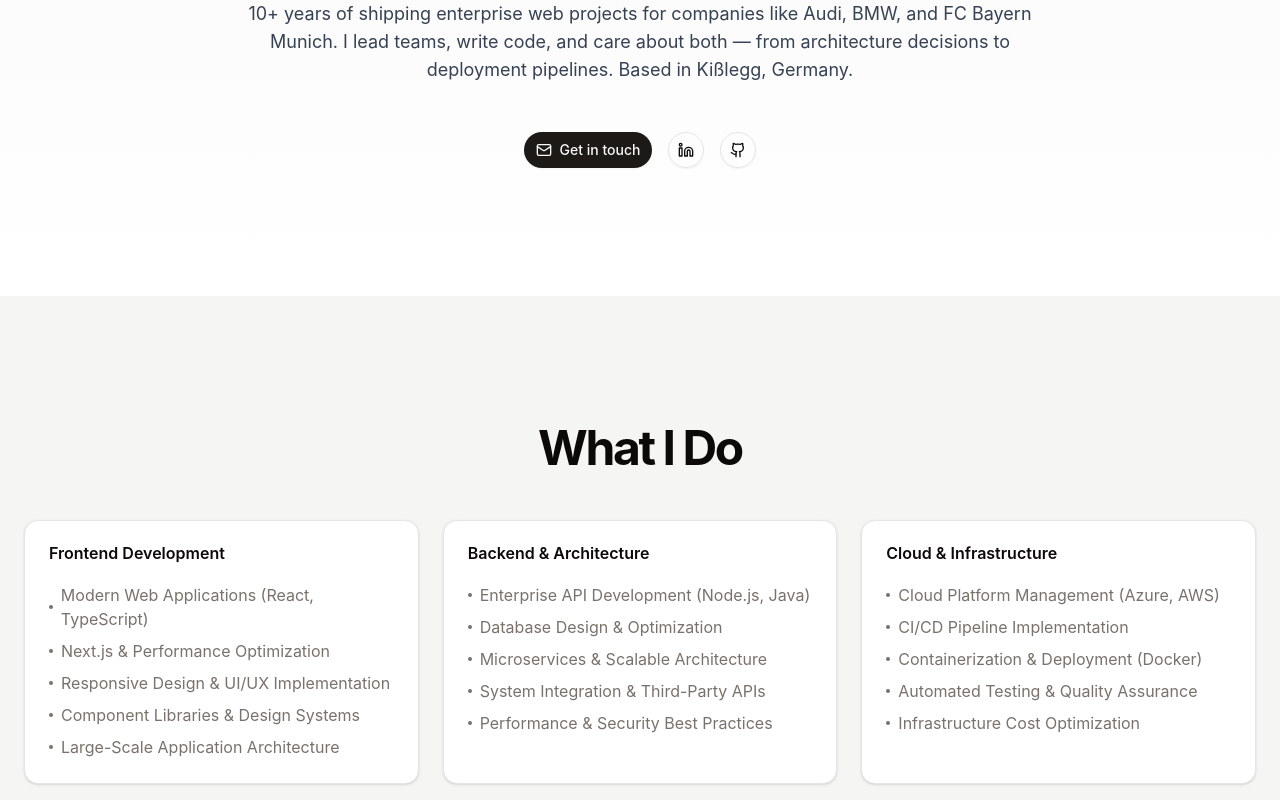
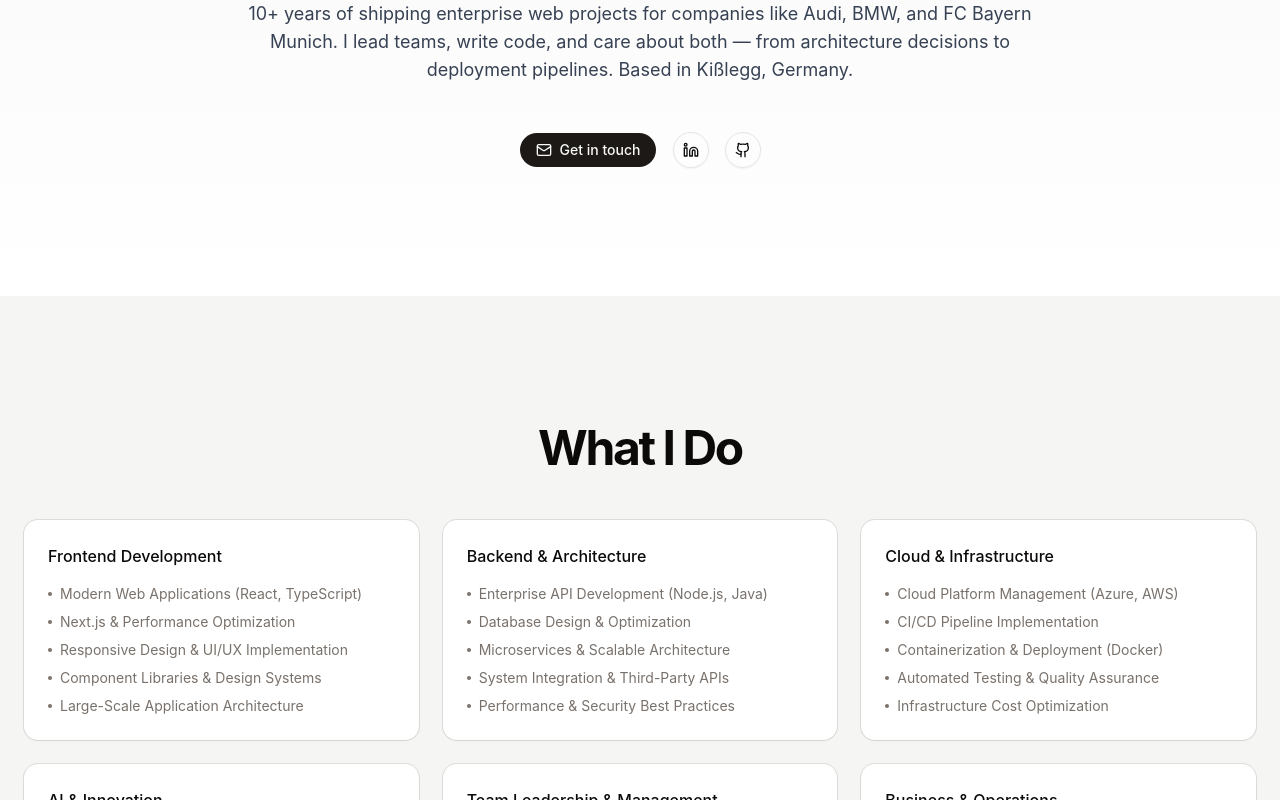
Before and after one commit to feedm3/dietenberger.me, a Next.js app: page / in a window 1280 px wide. Shown: the part 500-1300 px from the top of the page. Built offline with nearby package versions, Linux system fonts and the light colour scheme.

Commit message:
feat: migrate to base-ui

```diff
--- a/package.json
+++ b/package.json
@@ -10,7 +10,7 @@
     "test:types": "tsc --noEmit"
   },
   "dependencies": {
-    "@radix-ui/react-slot": "1.2.4",
+    "@base-ui/react": "^1.2.0",
     "class-variance-authority": "0.7.1",
     "clsx": "2.1.1",
     "lucide-react": "0.574.0",
@@ -28,6 +28,5 @@
     "tailwindcss": "^4.2.0",
     "tw-animate-css": "^1.4.0",
     "typescript": "^5.9.3"
-  },
-  "packageManager": "pnpm@10.13.1"
+  }
 }
--- a/src/app/not-found.tsx
+++ b/src/app/not-found.tsx
@@ -8,8 +8,8 @@
       <p className="mt-4 text-muted-foreground text-lg">
         This page could not be found.
       </p>
-      <Button asChild className="mt-8">
-        <Link href="/">Go back home</Link>
+      <Button nativeButton={false} render={<Link href="/" />} className="mt-8">
+        Go back home
       </Button>
     </main>
   );
--- a/src/components/hero-section.tsx
+++ b/src/components/hero-section.tsx
@@ -41,48 +41,51 @@
         </p>
         <div className="flex gap-4 mt-6">
           <Button
+            nativeButton={false}
             className="rounded-full px-4 py-2 flex items-center gap-2"
-            asChild
-          >
+            render={
               <Link
                 href="mailto:fabian@dietenberger.me"
                 target="_blank"
                 rel="noopener noreferrer"
                 title="Send me an email"
+              />
+            }
           >
             <Mail className="h-5 w-5" aria-hidden="true" />
             <span>Get in touch</span>
-            </Link>
           </Button>
           <Button
+            nativeButton={false}
             variant="outline"
             size="icon"
             className="rounded-full bg-transparent"
-            asChild
-          >
+            render={
               <Link
                 href="https://linkedin.com/in/fabiandietenberger"
                 target="_blank"
                 rel="noopener noreferrer"
                 title="Visit my LinkedIn profile"
+              />
+            }
           >
             <LinkedInIcon className="h-5 w-5" aria-hidden="true" />
-            </Link>
           </Button>
           <Button
+            nativeButton={false}
             variant="outline"
             size="icon"
             className="rounded-full bg-transparent"
-            asChild
-          >
+            render={
               <Link
                 href="https://github.com/feedm3"
                 target="_blank"
                 rel="noopener noreferrer"
                 title="Visit my GitHub profile"
+              />
+            }
           >
             <GithubLogo className="h-5 w-5" aria-hidden="true" />
-            </Link>
           </Button>
         </div>
       </div>
--- a/src/components/ui/button.tsx
+++ b/src/components/ui/button.tsx
@@ -1,31 +1,38 @@
-import { Slot } from '@radix-ui/react-slot';
+'use client';
+
+import { Button as ButtonPrimitive } from '@base-ui/react/button';
 import { cva, type VariantProps } from 'class-variance-authority';
-import type * as React from 'react';
 
 import { cn } from '@/lib/utils';
 
 const buttonVariants = cva(
-  "inline-flex items-center justify-center gap-2 whitespace-nowrap rounded-md text-sm font-medium transition-all disabled:pointer-events-none disabled:opacity-50 [&_svg]:pointer-events-none [&_svg:not([class*='size-'])]:size-4 shrink-0 [&_svg]:shrink-0 outline-none focus-visible:border-ring focus-visible:ring-ring/50 focus-visible:ring-[3px] aria-invalid:ring-destructive/20 dark:aria-invalid:ring-destructive/40 aria-invalid:border-destructive",
+  "focus-visible:border-ring focus-visible:ring-ring/50 aria-invalid:ring-destructive/20 dark:aria-invalid:ring-destructive/40 aria-invalid:border-destructive dark:aria-invalid:border-destructive/50 rounded-md border border-transparent bg-clip-padding text-sm font-medium focus-visible:ring-3 aria-invalid:ring-3 [&_svg:not([class*='size-'])]:size-4 inline-flex items-center justify-center whitespace-nowrap transition-all disabled:pointer-events-none disabled:opacity-50 [&_svg]:pointer-events-none shrink-0 [&_svg]:shrink-0 outline-none group/button select-none",
   {
     variants: {
       variant: {
-        default:
-          'bg-primary text-primary-foreground shadow-xs hover:bg-primary/90',
+        default: 'bg-primary text-primary-foreground hover:bg-primary/80',
+        outline:
+          'border-border bg-background hover:bg-muted hover:text-foreground dark:bg-input/30 dark:border-input dark:hover:bg-input/50 aria-expanded:bg-muted aria-expanded:text-foreground shadow-xs',
+        secondary:
+          'bg-secondary text-secondary-foreground hover:bg-secondary/80 aria-expanded:bg-secondary aria-expanded:text-secondary-foreground',
+        ghost:
+          'hover:bg-muted hover:text-foreground dark:hover:bg-muted/50 aria-expanded:bg-muted aria-expanded:text-foreground',
         destructive:
-          'bg-destructive text-white shadow-xs hover:bg-destructive/90 focus-visible:ring-destructive/20 dark:focus-visible:ring-destructive/40 dark:bg-destructive/60',
-        outline:
-          'border bg-background shadow-xs hover:bg-accent hover:text-accent-foreground dark:bg-input/30 dark:border-input dark:hover:bg-input/50',
-        secondary:
-          'bg-secondary text-secondary-foreground shadow-xs hover:bg-secondary/80',
-        ghost:
-          'hover:bg-accent hover:text-accent-foreground dark:hover:bg-accent/50',
+          'bg-destructive/10 hover:bg-destructive/20 focus-visible:ring-destructive/20 dark:focus-visible:ring-destructive/40 dark:bg-destructive/20 text-destructive focus-visible:border-destructive/40 dark:hover:bg-destructive/30',
         link: 'text-primary underline-offset-4 hover:underline',
       },
       size: {
-        default: 'h-9 px-4 py-2 has-[>svg]:px-3',
-        sm: 'h-8 rounded-md gap-1.5 px-3 has-[>svg]:px-2.5',
-        lg: 'h-10 rounded-md px-6 has-[>svg]:px-4',
+        default:
+          'h-9 gap-1.5 px-2.5 in-data-[slot=button-group]:rounded-md has-data-[icon=inline-end]:pr-2 has-data-[icon=inline-start]:pl-2',
+        xs: "h-6 gap-1 rounded-[min(var(--radius-md),8px)] px-2 text-xs in-data-[slot=button-group]:rounded-md has-data-[icon=inline-end]:pr-1.5 has-data-[icon=inline-start]:pl-1.5 [&_svg:not([class*='size-'])]:size-3",
+        sm: 'h-8 gap-1 rounded-[min(var(--radius-md),10px)] px-2.5 in-data-[slot=button-group]:rounded-md has-data-[icon=inline-end]:pr-1.5 has-data-[icon=inline-start]:pl-1.5',
+        lg: 'h-10 gap-1.5 px-2.5 has-data-[icon=inline-end]:pr-3 has-data-[icon=inline-start]:pl-3',
         icon: 'size-9',
+        'icon-xs':
+          "size-6 rounded-[min(var(--radius-md),8px)] in-data-[slot=button-group]:rounded-md [&_svg:not([class*='size-'])]:size-3",
+        'icon-sm':
+          'size-8 rounded-[min(var(--radius-md),10px)] in-data-[slot=button-group]:rounded-md',
+        'icon-lg': 'size-10',
       },
     },
     defaultVariants: {
@@ -37,18 +44,12 @@
 
 function Button({
   className,
-  variant,
-  size,
-  asChild = false,
+  variant = 'default',
+  size = 'default',
   ...props
-}: React.ComponentProps<'button'> &
-  VariantProps<typeof buttonVariants> & {
-    asChild?: boolean;
-  }) {
-  const Comp = asChild ? Slot : 'button';
-
+}: ButtonPrimitive.Props & VariantProps<typeof buttonVariants>) {
   return (
-    <Comp
+    <ButtonPrimitive
       data-slot="button"
       className={cn(buttonVariants({ variant, size, className }))}
       {...props}
--- a/src/components/ui/card.tsx
+++ b/src/components/ui/card.tsx
@@ -2,12 +2,17 @@
 
 import { cn } from '@/lib/utils';
 
-function Card({ className, ...props }: React.ComponentProps<'div'>) {
+function Card({
+  className,
+  size = 'default',
+  ...props
+}: React.ComponentProps<'div'> & { size?: 'default' | 'sm' }) {
   return (
     <div
       data-slot="card"
+      data-size={size}
       className={cn(
-        'bg-card text-card-foreground flex flex-col gap-6 rounded-xl border py-6 shadow-sm',
+        'ring-foreground/10 bg-card text-card-foreground gap-6 overflow-hidden rounded-xl py-6 text-sm shadow-xs ring-1 has-[>img:first-child]:pt-0 data-[size=sm]:gap-4 data-[size=sm]:py-4 *:[img:first-child]:rounded-t-xl *:[img:last-child]:rounded-b-xl group/card flex flex-col',
         className,
       )}
       {...props}
@@ -20,7 +25,7 @@
     <div
       data-slot="card-header"
       className={cn(
-        '@container/card-header grid auto-rows-min grid-rows-[auto_auto] items-start gap-1.5 px-6 has-data-[slot=card-action]:grid-cols-[1fr_auto] [.border-b]:pb-6',
+        'gap-1 rounded-t-xl px-6 group-data-[size=sm]/card:px-4 [.border-b]:pb-6 group-data-[size=sm]/card:[.border-b]:pb-4 group/card-header @container/card-header grid auto-rows-min items-start has-data-[slot=card-action]:grid-cols-[1fr_auto] has-data-[slot=card-description]:grid-rows-[auto_auto]',
         className,
       )}
       {...props}
@@ -32,7 +37,10 @@
   return (
     <div
       data-slot="card-title"
-      className={cn('leading-none font-semibold', className)}
+      className={cn(
+        'text-base leading-normal font-medium group-data-[size=sm]/card:text-sm',
+        className,
+      )}
       {...props}
     />
   );
@@ -65,7 +73,7 @@
   return (
     <div
       data-slot="card-content"
-      className={cn('px-6', className)}
+      className={cn('px-6 group-data-[size=sm]/card:px-4', className)}
       {...props}
     />
   );
@@ -75,7 +83,10 @@
   return (
     <div
       data-slot="card-footer"
-      className={cn('flex items-center px-6 [.border-t]:pt-6', className)}
+      className={cn(
+        'rounded-b-xl px-6 group-data-[size=sm]/card:px-4 [.border-t]:pt-6 group-data-[size=sm]/card:[.border-t]:pt-4 flex items-center',
+        className,
+      )}
       {...props}
     />
   );
```
Also changed, not shown: components.json, 1 other file (tests, documents, lock files or other folders). Lines whose indentation alone changed are shown as unchanged.
